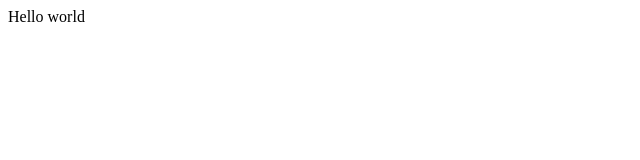
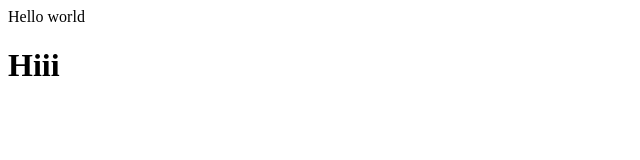
Before and after one commit to Xkittipon/Siamrudee_Webdev, a plain HTML site: page index.html in a window 1280 px wide. Shown: the whole page, without its empty margins (0-640 px from the left). Drawn offline with Linux system fonts and the light colour scheme.

Commit message:
Update index.html

```diff
--- a/index.html
+++ b/index.html
@@ -1 +1,2 @@
 <div>Hello world</div>
+<h1>Hiii</h1>
```
